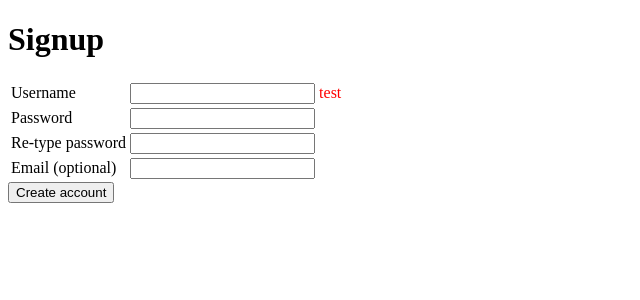
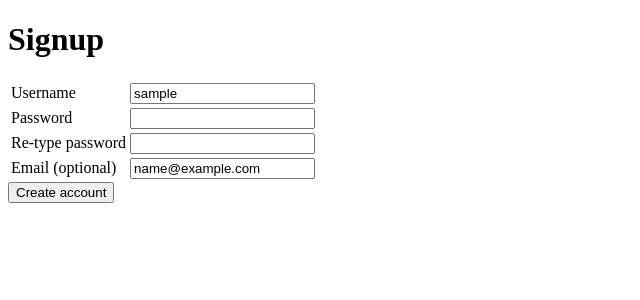
Before and after one commit to emeraldvision/user-signup, a Flask app: template templates/index.html in a window 1280 px wide. Shown: the top 300 px of the page, without its empty margins (0-640 px from the left). Run offline with Flask 2, Linux system fonts and the light colour scheme; the template is opened without the code that fills it: most values are stand-ins (such as "Sample title", 1, 10 or a date in 2020).

Commit message:
created error placement in template

```diff
--- a/main.py
+++ b/main.py
@@ -18,9 +18,16 @@ app = Flask(__name__)
 
 app.config['DEBUG'] = True
 
-@app.route('/')
+@app.route('/', methods=['GET', 'POST'])
 def index():
-    return render_template('index.html')
+    username = username_error = password_error = confirmation_error = email = email_error = ''
+    return render_template('index.html',
+        username = username,
+        username_error = username_error,
+        password_error = password_error,
+        confirmation_error = confirmation_error,
+        email = email,
+        email_error = email_error)
 
 @app.route('/welcome', methods=['POST'])
 def create_account():
--- a/templates/index.html
+++ b/templates/index.html
@@ -15,30 +15,30 @@
                 <tr>
                     <label>
                         <td>Username</td>
-                        <td><input type="text" name="username" /></td>
+                        <td><input type="text" name="username" value="{{username}}"/></td>
                     </label>
-                    <td class="error">test</td>
+                    <td class="error">{{username_error}}</td>
                 </tr>
                 <tr>
                     <label>
                         <td>Password</td>
                         <td><input type="password" name="password" /></td>
                     </label>
-                    <td class="error"></td>
+                    <td class="error">{{password_error}}</td>
                 </tr>
                 <tr>
                     <label>
                         <td>Re-type password</td>
                         <td><input type="password" name="confirmaiton" /></td>
                     </label>
-                    <td class="error"></td>
+                    <td class="error">{{confirmation_error}}</td>
                 </tr>
                 <tr>
                     <label>
                         <td>Email (optional)</td>
-                        <td><input type="text" name="email" /></td>
+                        <td><input type="text" name="email" value="{{email}}"/></td>
                     </label>
-                    <td class="error"></td>
+                    <td class="error">{{email_error}}</td>
                 </tr>
             </table>
             <input type="submit" value="Create account" />
```
